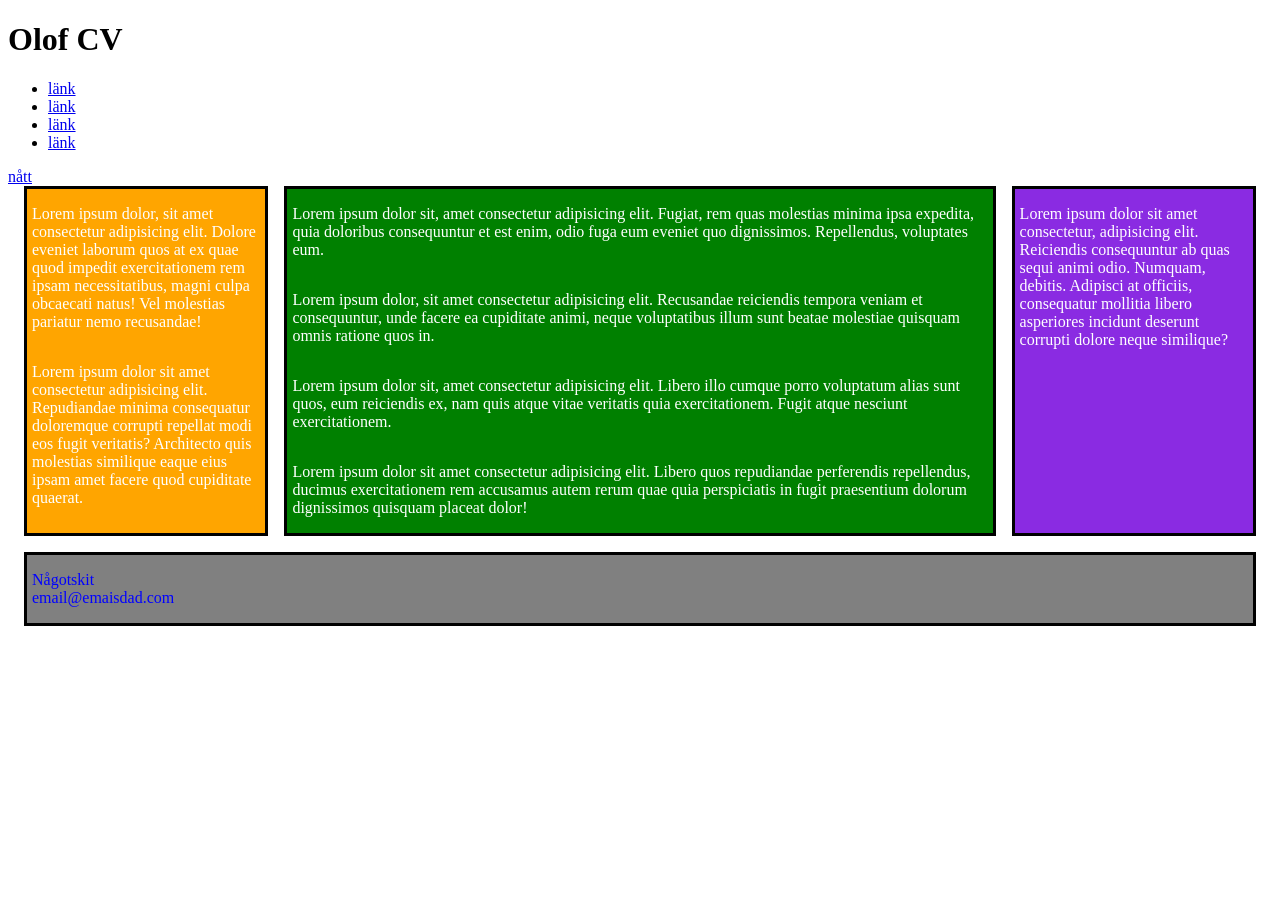
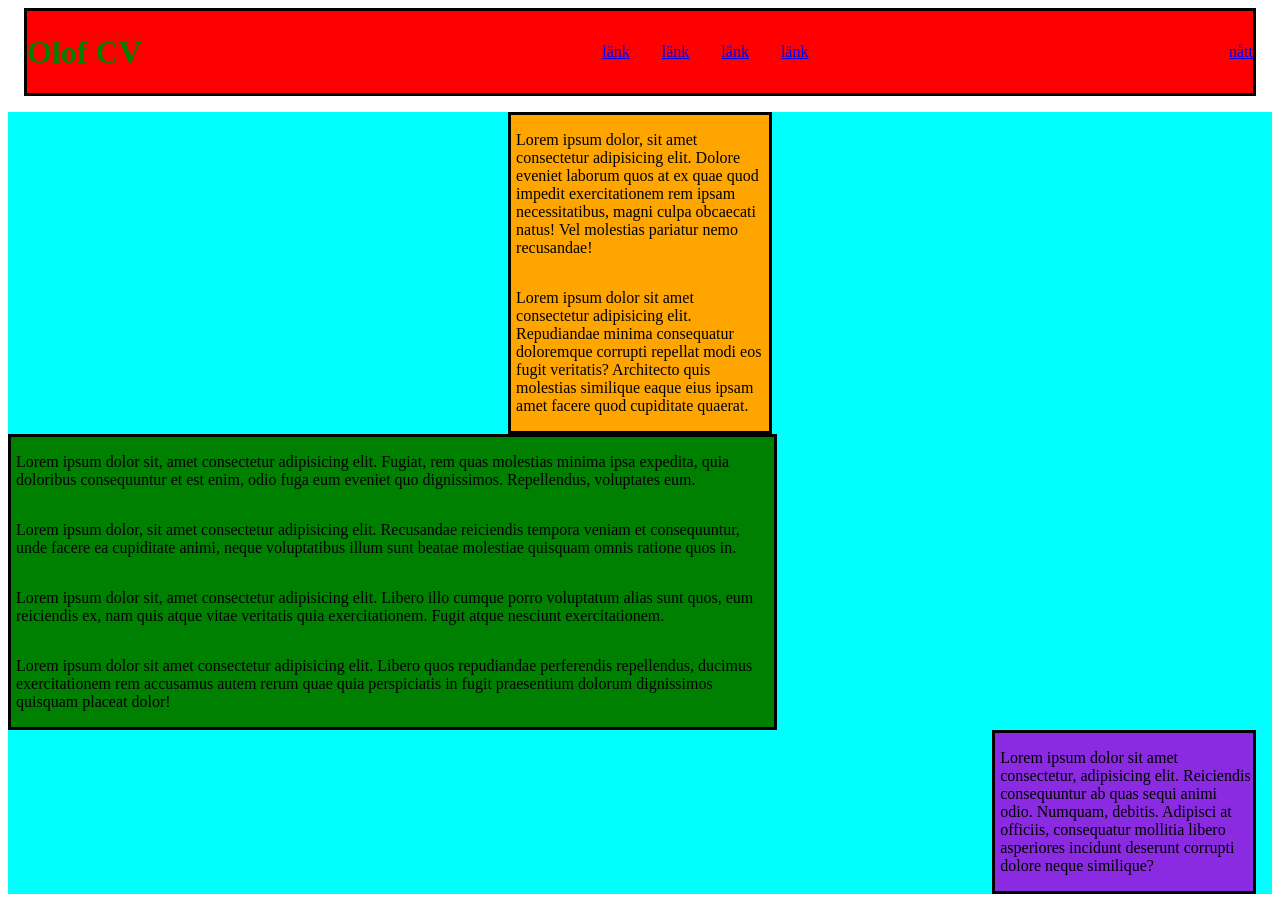
Before and after one commit to Shasen1/CV, a plain HTML site: page index.html in a window 1280 px wide. Shown: the top 897 px of the page. Before the commit the page ends 800 px from the top, so only its background shows below. Drawn offline with Linux system fonts and the light colour scheme.

Commit message:
nya sidan

```diff
--- a/styles.css
+++ b/styles.css
@@ -7,13 +7,13 @@ body{
 }
 
 
-.header{
+header{
     color:green;
     background-color:red;
 
     display: flex;
     flex-direction: row;
-    justify-content: center;
+    justify-content: space-between;
     align-items: center;
     text-align: center;
     margin-left: 1rem;
@@ -23,11 +23,22 @@ body{
     border:solid black 3px;
 }
 
+.navLinks{
+    display:flex;
+
+
+}
+
+.navLinks li{
+    display: inline-block;
+    margin: 1rem;
+}
 .content{
 
-    color:white;
+    background-color: aqua;
     display: flex;
-    flex-direction: row;
+    flex-direction: column;
+
 
 
 
@@ -37,7 +48,8 @@ body{
 
     display: flex;
     flex-direction: column;
-    justify-content: flex-start;
+    justify-content:center;
+    align-self: center;
 
     width: 20%;
     margin-left: 1rem;
@@ -71,6 +83,7 @@ body{
     display:flex;
     flex-direction: column;
     /*justify-content: flex-end; */
+    align-self: flex-end;
 
     width: 20%;
     padding-left: 5px;
```
